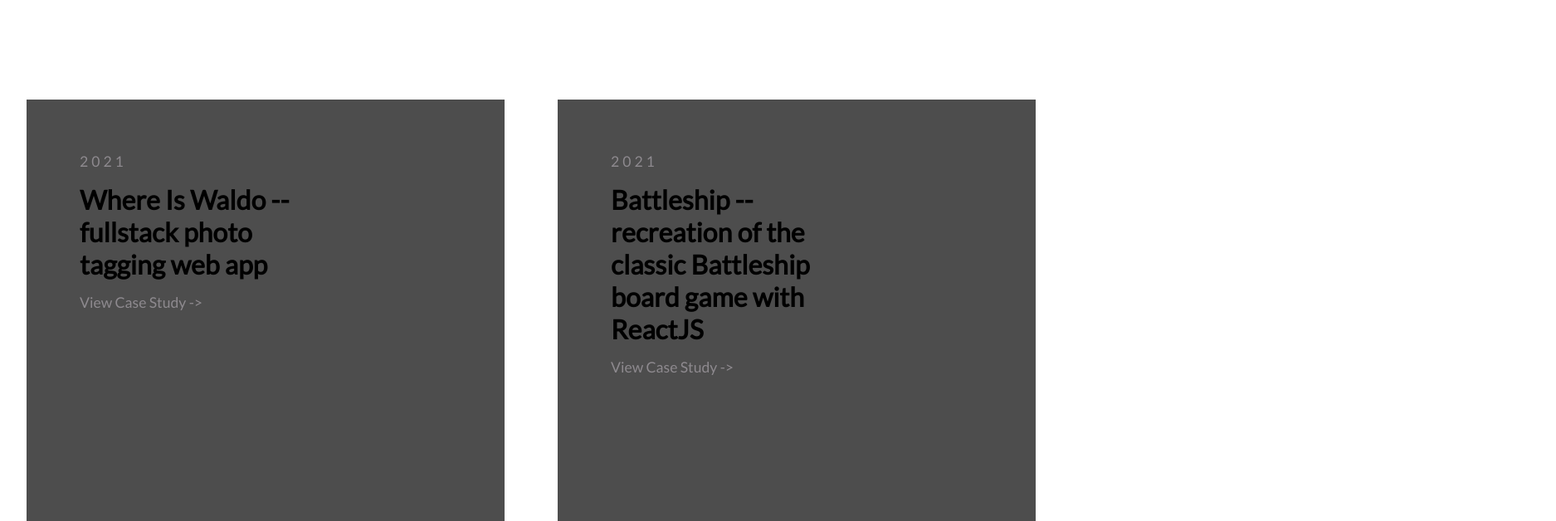
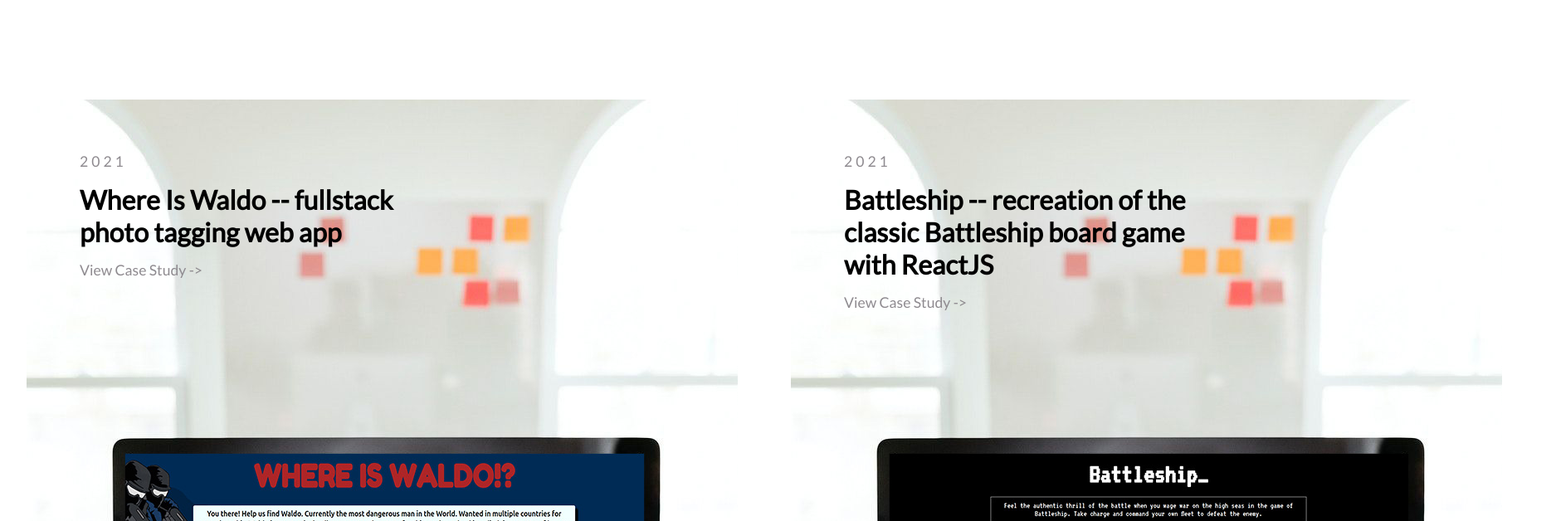
Before and after one commit to SizweMalobola/Portfolio_site, a React (Create React App) app: page / in a window 1280 px wide. Shown: the part 1056-1684 px from the top of the page at 83% size, 1875 px wide, since content can reach past the window. Built offline with nearby package versions, Linux system fonts and the light colour scheme.

Commit message:
conditional render: Card will only render poject images if they are falsy

```diff
--- a/src/components/Card.js
+++ b/src/components/Card.js
@@ -24,7 +24,6 @@ function Card({ timeline, projectName, imgURL, height, more, id }) {
       className={styles["container"]}
       href="/#"
     >
-      {/* add imgurl */}
       <div>
         <span>{timeline}</span>
         <h2>{projectName}</h2>
@@ -32,6 +31,13 @@ function Card({ timeline, projectName, imgURL, height, more, id }) {
           {more} -{">"}
         </span>
       </div>
+      {imgURL && (
+        <img
+          style={more === "View My Progress" ? { objectFit: "contain" } : null}
+          alt="mockup of the project"
+          src={`${process.env.PUBLIC_URL}/assets/${imgURL}`}
+        />
+      )}
     </Link>
   );
 }
```
